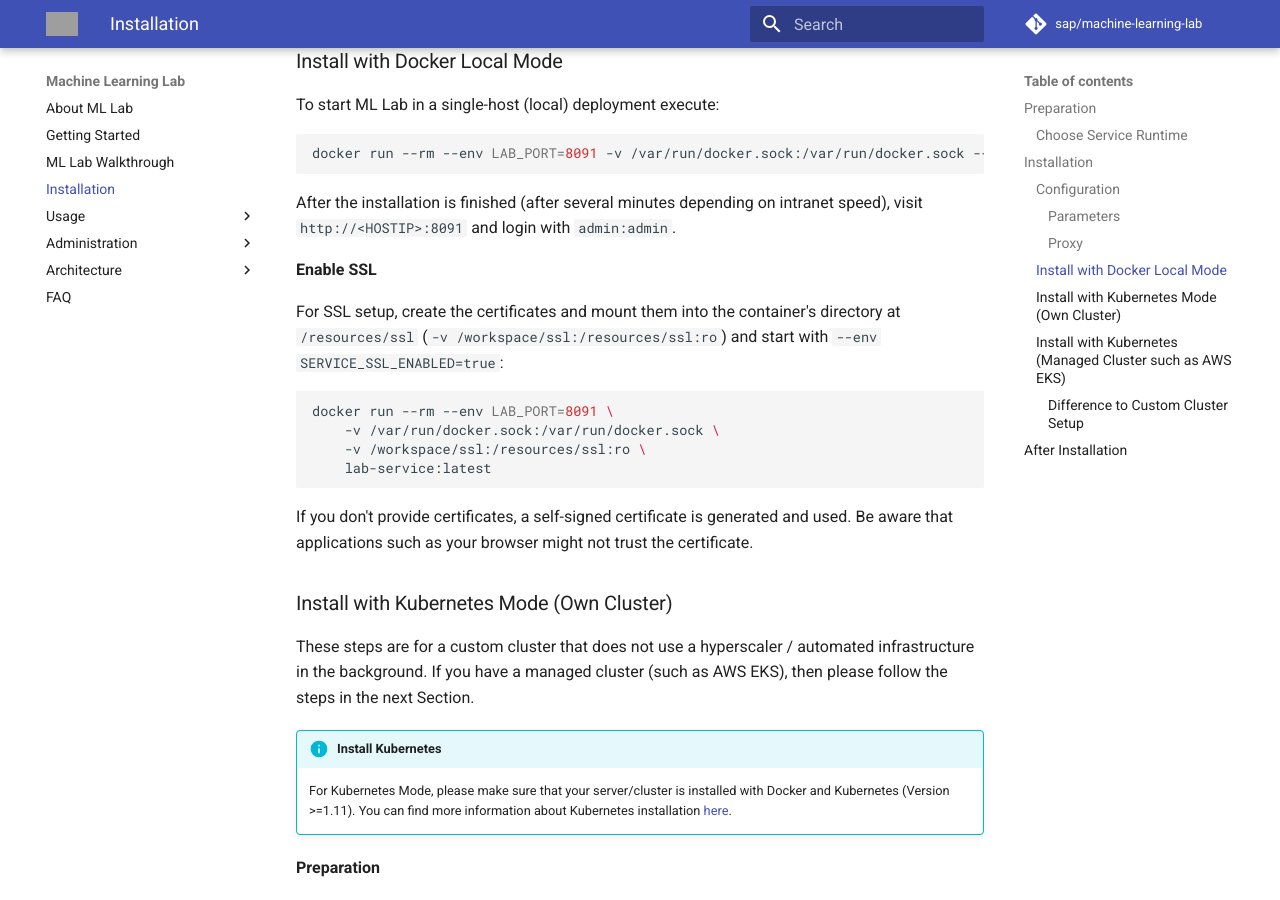
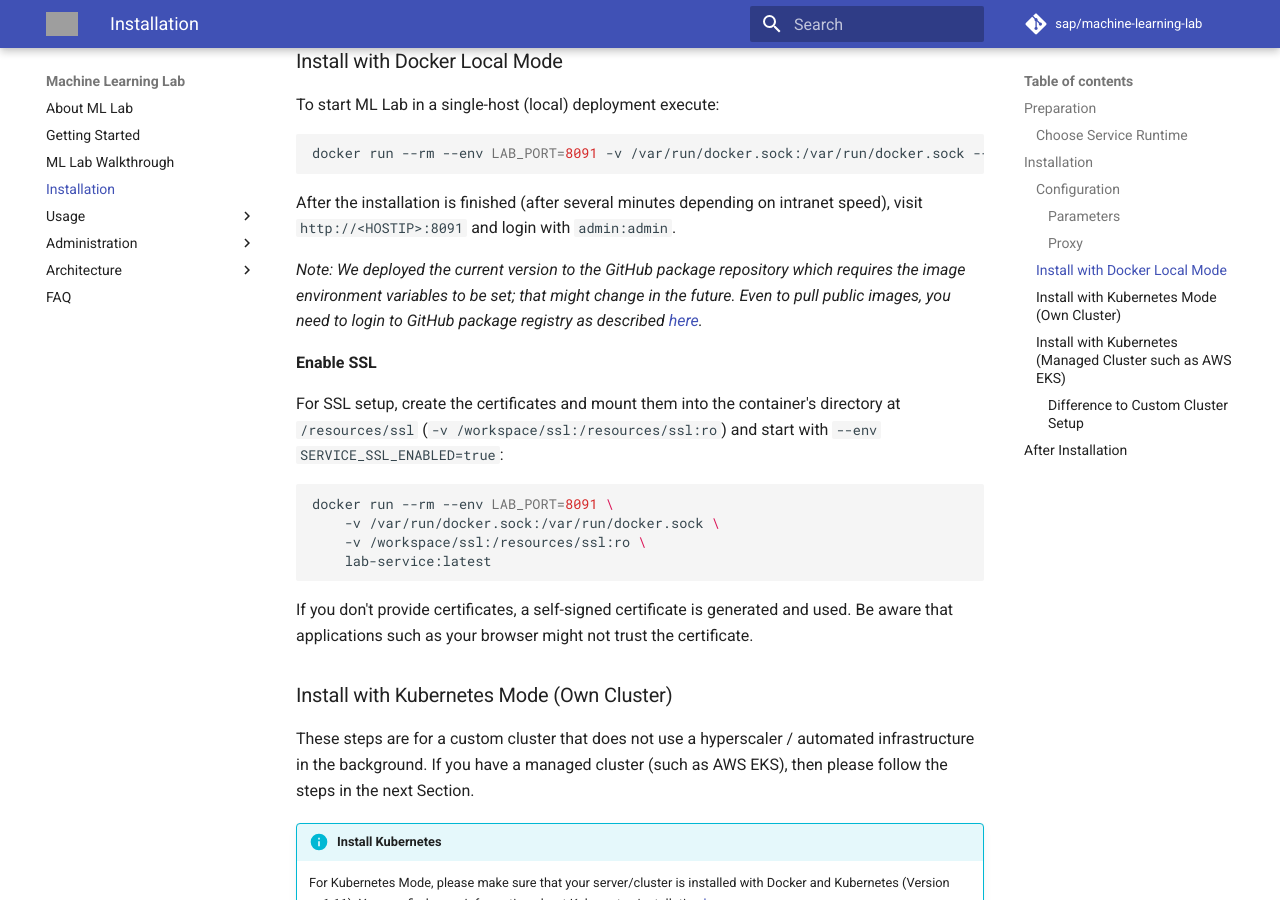
Before and after one commit to SAP/machine-learning-lab, an MkDocs documentation site: the page built from docs/docs/installation/install-lab.md, in a window 1280 px wide and 900 px high, scrolled down 3514 px. Built offline with MkDocs 1.6.1 and Material for MkDocs 9.7.7, drawn with Linux system fonts in a browser that asks for light colours; comment, search, counter and statistics services are not loaded; grey boxes are pictures that could not be loaded.

Commit message:
added note that GitHub package repository requires image environment variables to installation docs

```diff
--- a/docs/docs/installation/install-lab.md
+++ b/docs/docs/installation/install-lab.md
@@ -166,6 +166,10 @@
 
 After the installation is finished (after several minutes depending on intranet speed), visit `http://<HOSTIP>:8091` and login with `admin:admin`.
 
+
+*Note: We deployed the current version to the GitHub package repository which requires the image environment variables to be set; that might change in the future. Even to pull public images, you need to login to GitHub package registry as described [here](https://docs.github.com/en/packages/using-github-packages-with-your-projects-ecosystem/configuring-docker-for-use-with-github-packages#authenticating-to-github-packages).*
+
+
 **Enable SSL**
 
 For SSL setup, create the certificates and mount them into the container's directory at `/resources/ssl` (`-v /workspace/ssl:/resources/ssl:ro`) and start with `--env SERVICE_SSL_ENABLED=true`:
```
